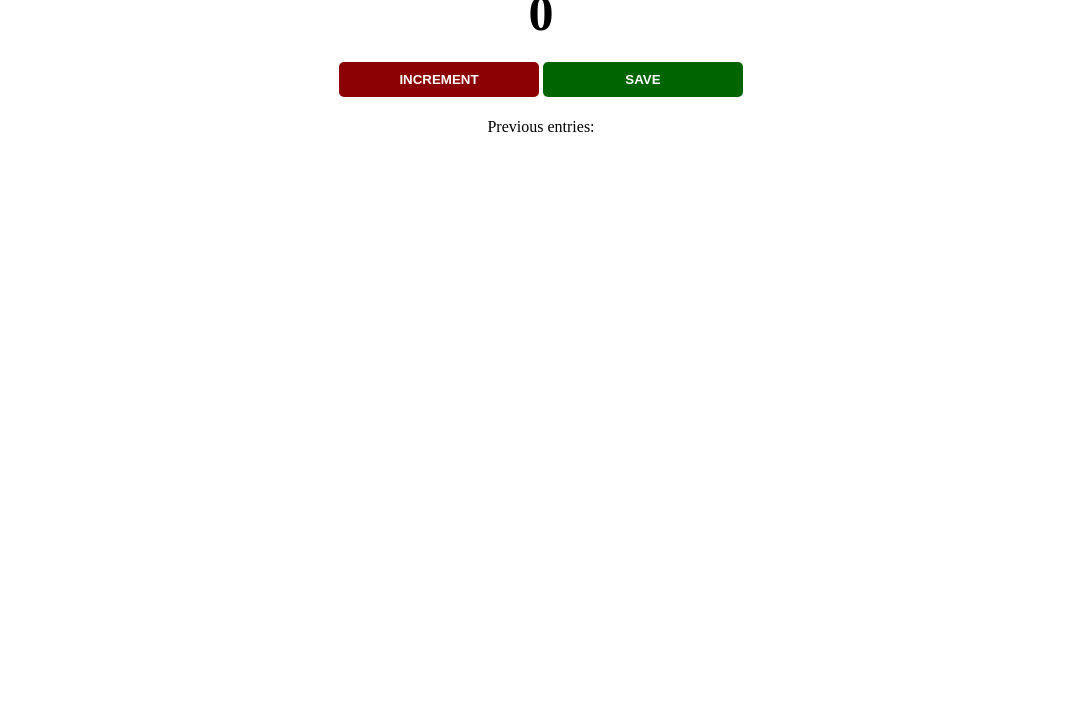
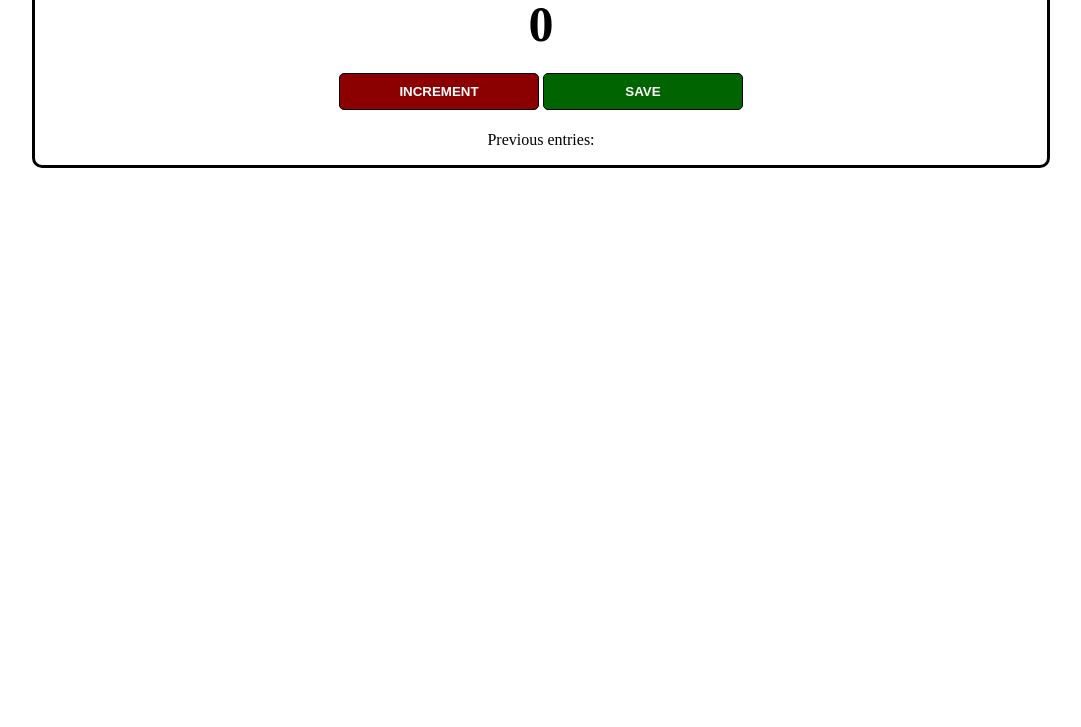
Before and after one commit to anthonyonorato/ticket-counter, a plain HTML site: page index.html in a window 1280 px wide. Shown: the part 73-800 px from the top of the page, without its empty margins (99-1180 px from the left). Drawn offline with Linux system fonts and the light colour scheme.

Commit message:
style changes

```diff
--- a/style.css
+++ b/style.css
@@ -4,6 +4,14 @@ body {
     font-family: system-ui, -apple-system, BlinkMacSystemFont, 'Segoe UI', Roboto, Oxygen, Ubuntu, Cantarell, 'Open Sans', 'Helvetica Neue', sans-serif';
     font-weight: bold;
     text-align: center;
+}
+
+.container {
+    background: white;
+    max-width: 80%;
+    margin: auto;
+    border: 3px solid black;
+    border-radius: 10px;
 }
 
 h1 {
@@ -18,7 +26,7 @@ h2 {
 }
 
 button {
-    border: none;
+    border: 1px solid black;
     padding-top: 10px;
     padding-bottom: 10px;
     color: white;
```
